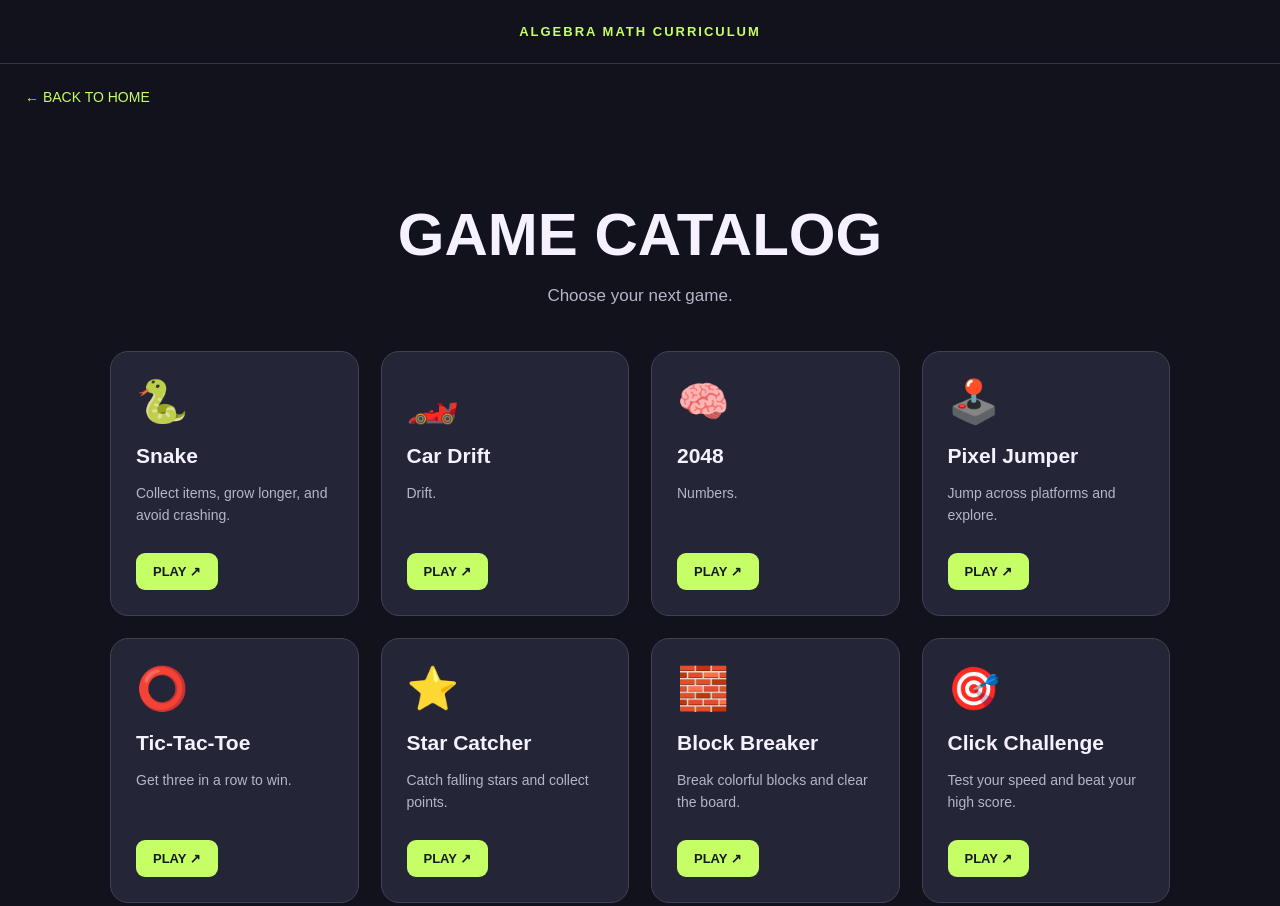
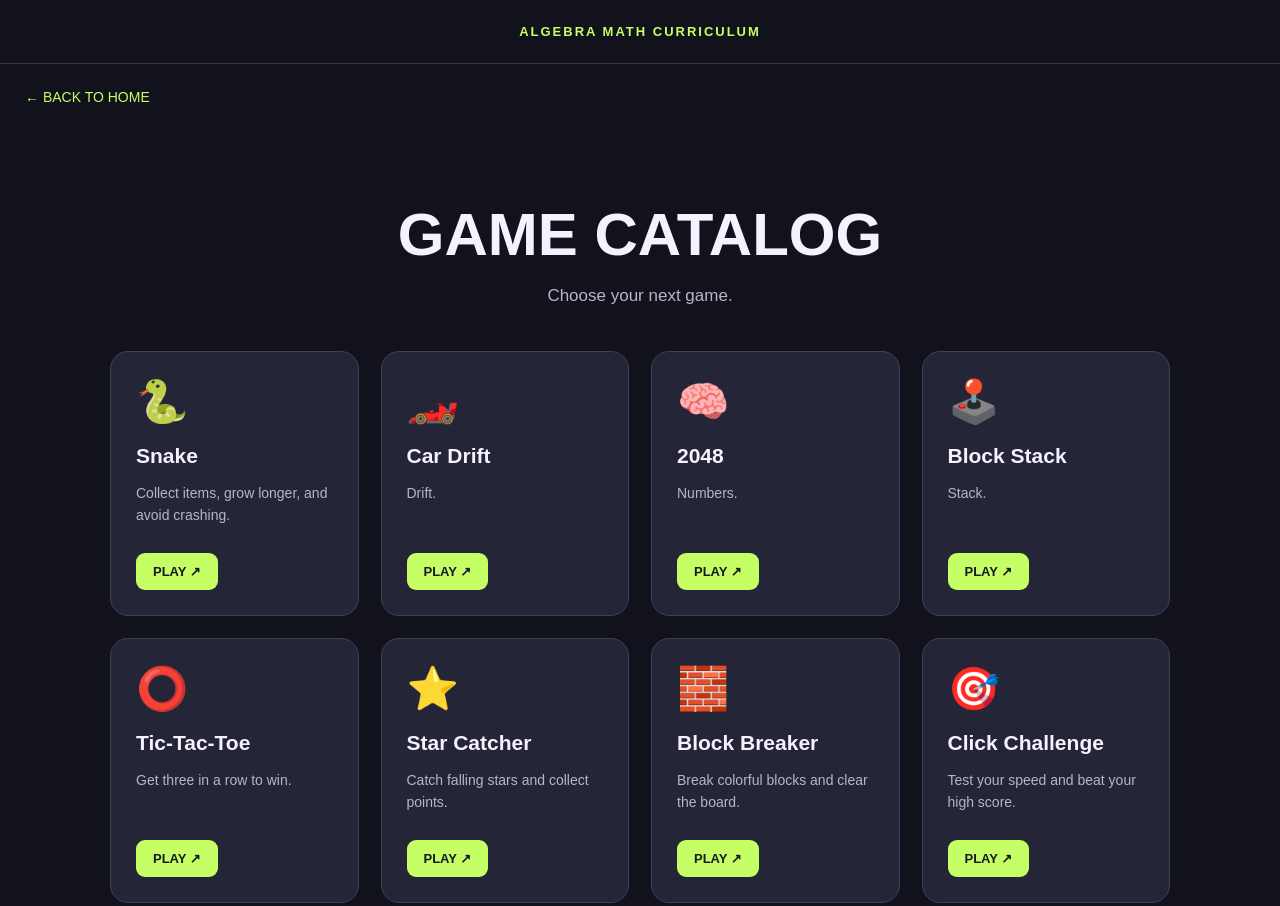
Before and after one commit to Noah-Piermont/algebra-math-curriculum, a plain HTML site: page catalog.html in a window 1280 px wide. Shown: the top 906 px of the page. Drawn offline with Linux system fonts and the light colour scheme.

Commit message:
Update game details for Block Stack

```diff
--- a/catalog.html
+++ b/catalog.html
@@ -282,11 +282,11 @@
 
         <div class="game-icon">🕹️</div>
 
-        <h2>Pixel Jumper</h2>
+        <h2>Block Stack</h2>
 
-        <p>Jump across platforms and explore.</p>
+        <p>Stack.</p>
 
-        <a class="play-button" href="#">PLAY ↗</a>
+        <a class="play-button" href="games/blockstack.html">PLAY ↗</a>
 
       </div>
 
```
